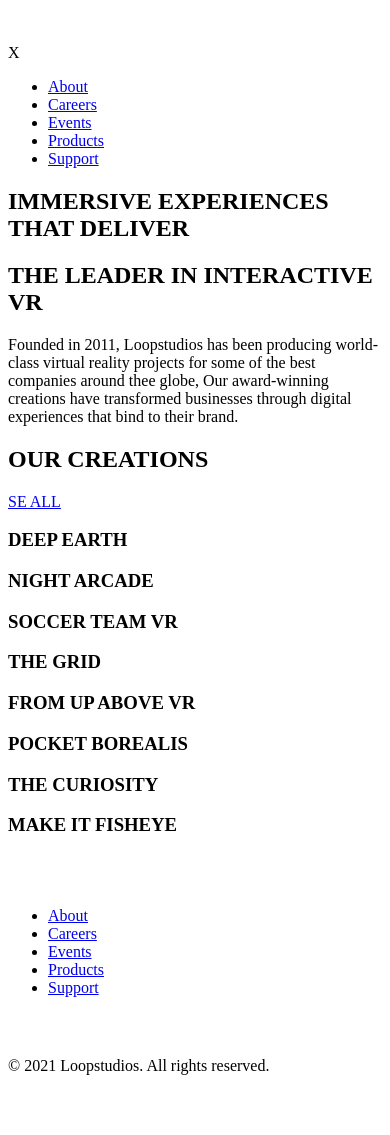
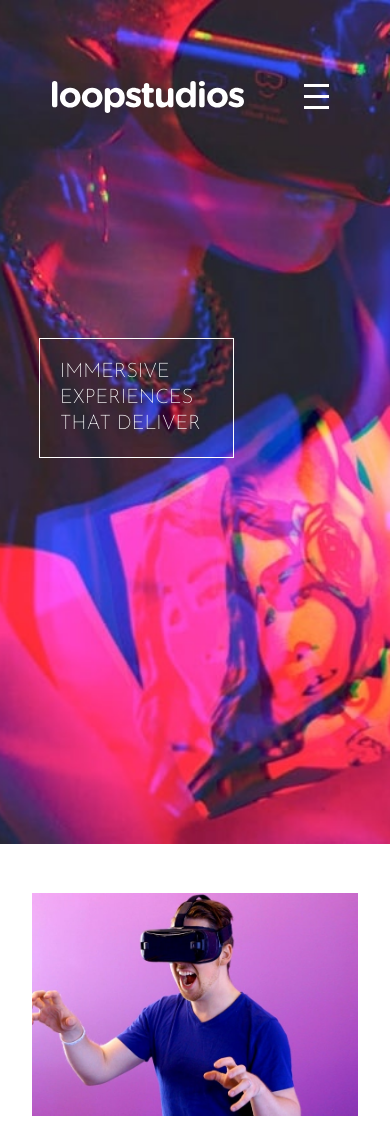
Before and after one commit to Isagc22/Loopstudios, a plain HTML site: page index.html in a window 390 px wide. Shown: the top 1135 px of the page. Before the commit the page ends 1091 px from the top, so only its background shows below. Drawn offline with Linux system fonts and the light colour scheme.

Commit message:
Estilos nuevos espacios

```diff
--- a/index.html
+++ b/index.html
@@ -4,7 +4,7 @@
     <meta charset="UTF-8" />
     <meta name="viewport" content="width=device-width, initial-scale=1.0" />
     <title>Document</title>
-    <link rel="stylesheet" href="style3.css" />
+    <link rel="stylesheet" href="style.css" />
   </head>
   <body>
     <section>
@@ -68,44 +68,47 @@
       <div class="contenedor-seccion-cards">
         <div class="cont-titulo-boton">
           <h2>OUR CREATIONS</h2>
-          <div class="boton-ver-mas-card">
-            <a href="#" target="_blank" rel="noopener noreferrer">SE ALL</a>
+          <div class="boton-ver-mas-card-desk">
+            <a href="#" target="_blank" rel="noopener noreferrer">SEE ALL</a>
           </div>
         </div>
 
         <div class="cont-cards">
           <div class="card">
-            <h3>DEEP EARTH</h3>
+            <h3>DEEP</br>EARTH</h3>
           </div>
 
           <div class="card">
-            <h3>NIGHT ARCADE</h3>
+            <h3>NIGHT</br>ARCADE</h3>
           </div>
 
           <div class="card">
-            <h3>SOCCER TEAM VR</h3>
+            <h3>SOCCER</br>TEAM VR</h3>
           </div>
 
           <div class="card">
-            <h3>THE GRID</h3>
+            <h3>THE</br>GRID</h3>
           </div>
 
           <div class="card">
-            <h3>FROM UP ABOVE VR</h3>
+            <h3>FROM UP</br>ABOVE VR</h3>
           </div>
 
           <div class="card">
-            <h3>POCKET BOREALIS</h3>
+            <h3>POCKET</br>BOREALIS</h3>
           </div>
 
           <div class="card">
-            <h3>THE CURIOSITY</h3>
+            <h3>THE</br>CURIOSITY</h3>
           </div>
 
           <div class="card">
-            <h3>MAKE IT FISHEYE</h3>
+            <h3>MAKE IT</br>FISHEYE</h3>
           </div>
         </div>
+         <div class="boton-ver-mas-card-mobile">
+            <a href="#" target="_blank" rel="noopener noreferrer">SEE ALL</a>
+          </div>
       </div>
     </section>
     <footer class="footer">
@@ -141,6 +144,7 @@
               >
             </li>
           </ul>
+
         </div>
         <div class="cont-der-footer">
           <div class="logos-redes">
--- a/style.css
+++ b/style.css
@@ -3,7 +3,6 @@
 :root {
     --color-letra: white;
     --font-family-letra: "Alata", sans-serif;
-
 }
 
 * {
@@ -17,20 +16,14 @@
     justify-content: space-between;
     align-items: center;
     background-color: transparent;
-    /* position: absolute;
-    top: 0; */
     width: 100%;
-    /* z-index: 10;
-    padding: 40px 80px;
-    left: 10%; */
     padding: 0 9%;
-
 }
 
 ul {
     list-style: none;
     display: flex;
-    gap: 12px;
+    gap: 25px;
     align-items: center;
 }
 
@@ -38,7 +31,6 @@
     text-decoration: none;
     color: #ffffff;
     font-family: var(--font-family-letra);
-
 }
 
 li a:hover {
@@ -51,7 +43,7 @@
     background-size: cover;
     background-position: center;
     width: 100%;
-    padding: 100px 20px;
+    padding: 70px 20px;
     color: white;
     position: relative;
     height: 100vh;
@@ -63,18 +55,16 @@
     position: absolute;
     top: 40%;
     left: 10%;
-    width: 47%;
+    width: auto;
+    max-width: 38%;
 }
 
 h1.titulo-banner {
-    font-size: 56px;
+    font-size: 49px;
     line-height: 1.3;
     font-weight: 200;
     font-family: "Josefin Sans", sans-serif;
-    width: 60%;
 }
-
-
 
 .hamburger-menu {
     display: none;
@@ -91,12 +81,192 @@
     transition: 0.4s;
 }
 
-
-
-@media (max-width:768px) {
-    .hamburger-menu {
+/* SECCIÓN IMAGEN */
+.contenedor-seccion-informativa {
+    margin: 0 auto;
+    padding: 7rem;
+    position: relative;
     display: flex;
 }
+
+.cont-background-imagen {
+    background-image: url("images/desktop/image-interactive.jpg");
+    max-width: 731px;
+    width: 100%;
+    height: 500px;
+    background-size: contain;
+    background-repeat: no-repeat;
+    background-position: left;
+    padding: 2rem;
+    flex: 50%;
+}
+
+.cont-texto-informativo {
+    display: flex;
+    flex-direction: column;
+    position: absolute;
+    padding: 6rem;
+    flex: 50%;
+    left: 54%;
+    top: 48%;
+    text-align: left;
+    background: #ffffff;
+    gap: 10px;
+}
+
+.cont-texto-informativo h2 {
+    font-family: "Josefin Sans", sans-serif;
+    font-weight: 300;
+    font-size: 40px;
+    opacity: 0.8;
+}
+
+.cont-texto-informativo p {
+    font-family: "Alata";
+    opacity: 0.6;
+    line-height: 25px;
+}
+
+/* CARDS */
+.contenedor-seccion-cards {
+    padding: 7rem;
+    display: flex;
+    flex-direction: column;
+    gap: 40px;
+}
+
+.cont-titulo-boton {
+    display: flex;
+    justify-content: space-between;
+    align-items: center;
+    gap: 40px;
+}
+
+.contenedor-seccion-cards h2 {
+    font-family: "Josefin Sans", sans-serif;
+    font-weight: 300;
+    font-size: 40px;
+}
+
+.boton-ver-mas-card-desk a,
+.boton-ver-mas-card-mobile a {
+    font-family: "Josefin Sans", sans-serif;
+    text-decoration: none;
+    color: black;
+    border: 2px solid black;
+    padding: 0.4rem 2rem;
+    display: flex;
+}
+
+.cont-cards {
+    display: grid;
+    grid-template-columns: repeat(4, 1fr);
+    grid-gap: 20px;
+    justify-items: center;
+}
+
+.card {
+    background-repeat: no-repeat;
+    background-size: cover;
+    background-position: center;
+    width: 100%;
+    max-width: 256px;
+    height: 450px;
+    display: flex;
+    justify-content: flex-start;
+    align-items: flex-end;
+    padding: 1rem;
+    position: relative;
+}
+
+.card h3 {
+    font-size: 30px;
+    color: white;
+    font-family: "Josefin Sans", sans-serif;
+    font-weight: 200;
+}
+
+.card:nth-child(1) { background-image: url('images/desktop/image-deep-earth.jpg'); }
+.card:nth-child(2) { background-image: url('images/desktop/image-night-arcade.jpg'); }
+.card:nth-child(3) { background-image: url('images/desktop/image-soccer-team.jpg'); }
+.card:nth-child(4) { background-image: url('images/desktop/image-grid.jpg'); }
+.card:nth-child(5) { background-image: url('images/desktop/image-from-above.jpg'); }
+.card:nth-child(6) { background-image: url('images/desktop/image-pocket-borealis.jpg'); }
+.card:nth-child(7) { background-image: url('images/desktop/image-curiosity.jpg'); }
+.card:nth-child(8) { background-image: url('images/desktop/image-fisheye.jpg'); }
+
+.boton-ver-mas-card-desk a { display: block; }
+.boton-ver-mas-card-mobile a { display: none; }
+
+/* FOOTER */
+.footer {
+    background-color: black;
+}
+
+.contendor-footer {
+    display: flex;
+    justify-content: space-around;
+    align-items: center;
+    margin: 0 auto;
+    padding: 2rem;
+    flex-direction: row;
+}
+
+.cont-izq-footer {
+    display: flex;
+    flex-direction: column;
+    gap: 20px;
+}
+
+ul.listado-op {
+    display: flex;
+    gap: 20px;
+}
+
+ul.listado-op li a {
+    color: var(--color-letra);
+    text-decoration: none;
+    font-family: var(--font-family-letra);
+    font-weight: 400;
+}
+
+ul.listado-op li a:hover {
+    border-bottom: 2px solid #872d8c;
+}
+
+.cont-der-footer {
+    display: flex;
+    flex-direction: column;
+    gap: 20px;
+}
+
+.logos-redes {
+    display: flex;
+    align-items: center;
+    justify-content: flex-end;
+    gap: 15px;
+}
+
+.copyright p {
+    color: var(--color-letra);
+    font-family: var(--font-family-letra);
+    opacity: 0.5;
+}
+
+.close-menu {
+    display: none;
+    position: fixed;
+    top: 40px;
+    right: 20px;
+    font-size: 30px;
+    color: white;
+    cursor: pointer;
+    z-index: 1001;
+}
+
+/* === MEDIA QUERIES UNIFICADAS === */
+@media (max-width: 768px) {
+    .hamburger-menu { display: flex; }
 
     .hamburger-menu.active .bar:nth-child(1) {
         transform: rotate(-45deg) translate(-5px, 6px);
@@ -125,9 +295,7 @@
         padding-left: 20px;
     }
 
-    nav ul.active {
-        display: flex;
-    }
+    nav ul.active { display: flex; }
 
     nav li {
         margin: 0;
@@ -135,289 +303,37 @@
         text-align: center;
         border-bottom: 1px solid #333;
     }
-}
 
-
-/* SEC IMAGEN ------------ */
+    .contenedor-texto-tit { max-width: 50%; }
+    h1.titulo-banner { font-size: 20px; }
 
     .contenedor-seccion-informativa {
-  margin: 0 auto;
-  padding: 7rem;
-  position: relative;
-  display: flex;
-}
-
-.cont-background-imagen {
-  background-image: url("images/desktop/image-interactive.jpg");
-  max-width: 731px;
-  width: 100%;
-  height: 500px;
-  background-size: contain;
-  background-repeat: no-repeat;
-  background-position: left;
-  padding: 2rem;
-  flex: 50%;
-}
-
-.cont-texto-informativo {
-    display: flex;
-    flex-direction: column;
-  position: absolute;
-  /* border: 1px solid red; */
-  padding: 6rem;
-  flex: 50%;
-  left: 40%;
-  right: 16%;
-  top: 48%;
-  text-align: left;
-  background: #ffffff;
-  text-align: start;
-  gap: 10px;
-}
-
-.cont-texto-informativo h2 {
-    font-family: "Josefin Sans", sans-serif;
-  font-weight: 300;
-  font-size: 40px;
-  opacity: 0.8;
-}
-
-.cont-texto-informativo p {
-  font-family: "Alata";
-  opacity: 0.6;
-  line-height: 25px;
-}
-
-@media (max-width: 768px) {
-  .contenedor-seccion-informativa {
-    display: flex;
         flex-direction: column;
         padding: 2rem;
         justify-content: center;
         align-items: center;
     }
 
-  .cont-background-imagen {
-    padding: 8rem;
-  }
+    .cont-background-imagen { padding: 8rem; }
+
     .cont-texto-informativo {
         position: static;
         padding: 1rem;
         text-align: center;
     }
 
-  .cont-texto-informativo h2 {
-    font-size: 33px;
-  }
+    .cont-texto-informativo h2 { font-size: 33px; }
+
+    .boton-ver-mas-card-desk a { display: none; }
+    .boton-ver-mas-card-mobile a {
+        display: block;
+        width: max-content;
     }
 
-/* CARDS----------------- */
-
-
-.contenedor-seccion-cards {
-    padding: 7rem;
-    display: flex;
-    flex-direction: column;
-    gap: 40px;
-}
-
-.cont-titulo-boton {
-    display: flex;
-    justify-content: space-between;
-    align-items: center;
-    gap: 40px;
-}
-
-.contenedor-seccion-cards h2 {
-    font-family: "Josefin Sans", sans-serif;
-    font-weight: 300;
-    font-size: 40px;
-}
-
-.boton-ver-mas-card a {
-    font-family: "Josefin Sans", sans-serif;
-    text-decoration: none;
-    color: black;
-    border: 2px solid black;
-    padding: 0.4rem 2rem;
-}
-
-.cont-cards{
-    display: grid;
-    grid-template-columns: repeat(4, 1fr);
-    grid-gap: 20px;
-    justify-items: center;
-}
-
-.card h3 {
-    font-size: 30px;
-    color: white;
-    font-family: "Josefin Sans", sans-serif;
-    font-weight: 200;
-    width: 50%;
-
-}
-
-.card {
-    background-repeat: no-repeat;
-    background-size: cover;
-    background-position: center;
-    width: 100%;
-    max-width: 256px;
-    height: 450px;
-    display: flex;
-    justify-content: flex-start;
-    align-items: flex-end;
-    padding: 1rem;
-    position: relative;
-}
-
-.card:nth-child(1) {
-    background-image: url('images/desktop/image-deep-earth.jpg');
-}
-
-.card:nth-child(2) {
-    background-image: url('images/desktop/image-night-arcade.jpg');
-}
-
-.card:nth-child(3) {
-    background-image: url('images/desktop/image-soccer-team.jpg');
-}
-
-.card:nth-child(4) {
-    background-image: url('images/desktop/image-grid.jpg');
-}
-
-.card:nth-child(5) {
-    background-image: url('images/desktop/image-from-above.jpg');
-}
-
-.card:nth-child(6) {
-    background-image: url('images/desktop/image-pocket-borealis.jpg');
-}
-
-.card:nth-child(7) {
-    background-image: url('images/desktop/image-curiosity.jpg');
-}
-
-.card:nth-child(8) {
-    background-image: url('images/desktop/image-fisheye.jpg');
-}
-/* FOOTER ---------------------------*/
-
-
-.footer {
-    background-color: black;
-}
-
-.contendor-footer {
-    display: flex;
-    justify-content: space-around;
-    align-items: center;
-    /* max-width: 1200px; */
-    margin: 0 auto;
-    padding: 2rem;
-    flex-direction: row;
-}
-
-.cont-izq-footer {
-    display: flex;
-    flex-direction: column;
-    gap: 20px;
-}
-
-ul.listado-op {
-    display: flex;
-    gap: 20px;
-}
-
-ul.listado-op li a {
-    list-style: none;
-    color: var(--color-letra);
-    text-decoration: none;
-    font-family: var(--font-family-letra);
-    font-weight: 400;
-    font-style: normal;
-}
-
-ul.listado-op li a:hover {
-    border-bottom: 2px solid #872d8c;
-}
-
-
-.cont-der-footer {
-    display: flex;
-    flex-direction: column;
-    gap: 20px;
-}
-
-.logos-redes {
-    display: flex;
-    align-items: center;
-    justify-content: flex-end;
-    gap: 15px;
-}
-
-.copyright p {
-    color: var(--color-letra);
-    font-family: var(--font-family-letra);
-    opacity: 0.5;
-}
-
-@media (max-width: 768px) {
-    .cont-izq-footer {
-        align-items: center;
-    }
-
-    ul.listado-op {
-        flex-direction: column;
-    }
-
-    .contendor-footer {
-        flex-direction: column;
-        gap: 40px;
-    }
-
-    .logos-redes {
-        justify-content: center;
-    }
-}
-
-@media (max-width:576px) {
-    .cont-izq-footer {
-        align-items: center;
-    }
-
-    .ul.listado-op {
-        flex-direction: column;
-    }
-
-    .contendor-footer {
-        flex-direction: column;
-        gap: 40px;
-    }
-
-    .logos-redes {
-        justify-content: center;
-    }
-}
-
-.close-menu {
-    display: none;
-    position: fixed;
-    top: 40px;
-    right: 20px;
-    font-size: 30px;
-    color: white;
-    cursor: pointer;
-    z-index: 1001;
-}
-
-
-
-@media (max-width: 768px) {
     .contenedor-seccion-cards {
         padding: 2rem;
+        gap: 1rem;
+        align-items: center;
     }
 
     .cont-titulo-boton {
@@ -427,17 +343,11 @@
     }
 
     .cont-titulo-boton h2 {
-        order: 1;
         font-size: 32px;
         text-align: center;
     }
 
-    .boton-ver-mas-card {
-        order: 3;
-    }
-
     .cont-cards {
-        order: 2;
         grid-template-columns: 1fr;
         gap: 15px;
         width: 100%;
@@ -446,12 +356,28 @@
     .card {
         max-width: 100%;
         height: 120px;
-        background-size: cover;
-        background-position: center;
     }
 
     .card h3 {
         font-size: 20px;
         width: 70%;
     }
+
+    .cont-izq-footer { align-items: center; }
+    ul.listado-op { flex-direction: column; }
+    .contendor-footer {
+        flex-direction: column;
+        gap: 40px;
     }
+    .logos-redes { justify-content: center; }
+}
+
+@media (max-width: 576px) {
+    .cont-izq-footer { align-items: center; }
+    .ul.listado-op { flex-direction: column; }
+    .contendor-footer {
+        flex-direction: column;
+        gap: 40px;
+    }
+    .logos-redes { justify-content: center; }
+}
```
Lines whose indentation alone changed are shown as unchanged.
